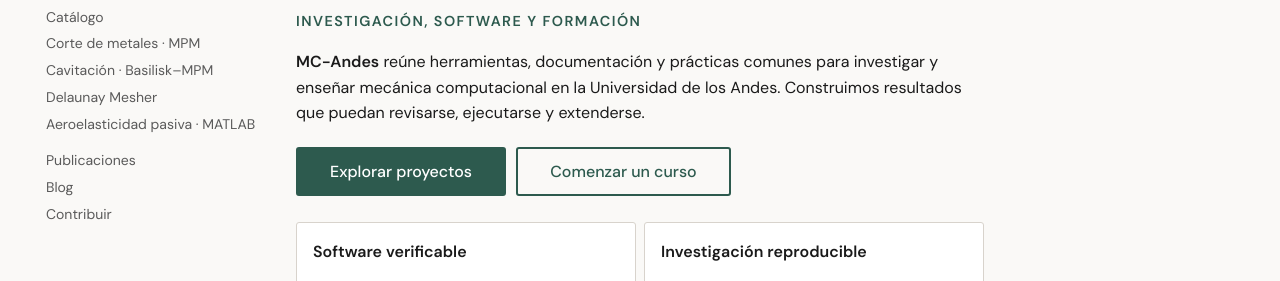
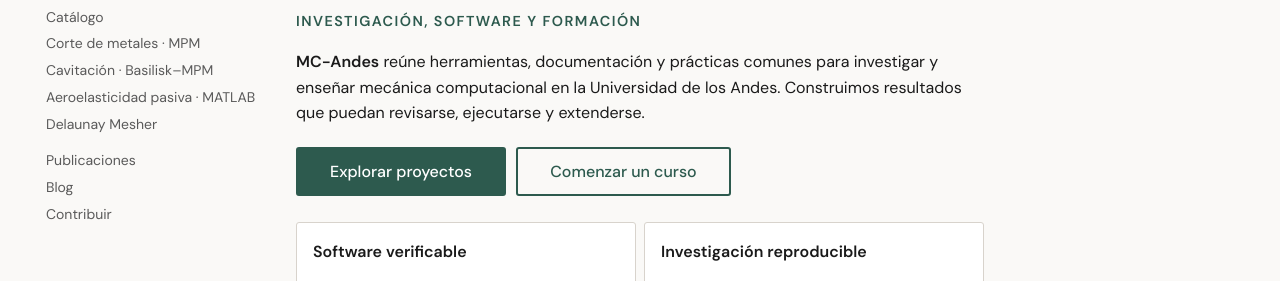
Before and after one commit to MC-Andes/mc-andes.github.io, an MkDocs documentation site: the page built from docs/index.md, in a window 1280 px wide. Shown: the part 212-493 px from the top of the page. Built offline with MkDocs 1.6.1 and Material for MkDocs 9.7.7, drawn with Linux system fonts in a browser that asks for light colours; part of the change alters nothing that is shown.

```diff
--- a/mkdocs.yml
+++ b/mkdocs.yml
@@ -25,8 +25,8 @@ nav:
       - Catálogo: projects.md
       - Corte de metales · MPM: projects/metal-cutting.md
       - Cavitación · Basilisk–MPM: projects/cavitation-coupling.md
+      - Aeroelasticidad pasiva · MATLAB: projects/passive-airfoil-aeroelasticity.md
       - Delaunay Mesher: projects/delaunay-mesher.md
-      - Aeroelasticidad pasiva · MATLAB: projects/passive-airfoil-aeroelasticity.md
   - Publicaciones: publications.md
   - Blog: blog/index.md
   - Contribuir: contributing.md
```
Also changed, not shown: docs/assets/delaunay/geometria-2d.svg, docs/assets/delaunay/granulometria.svg.
